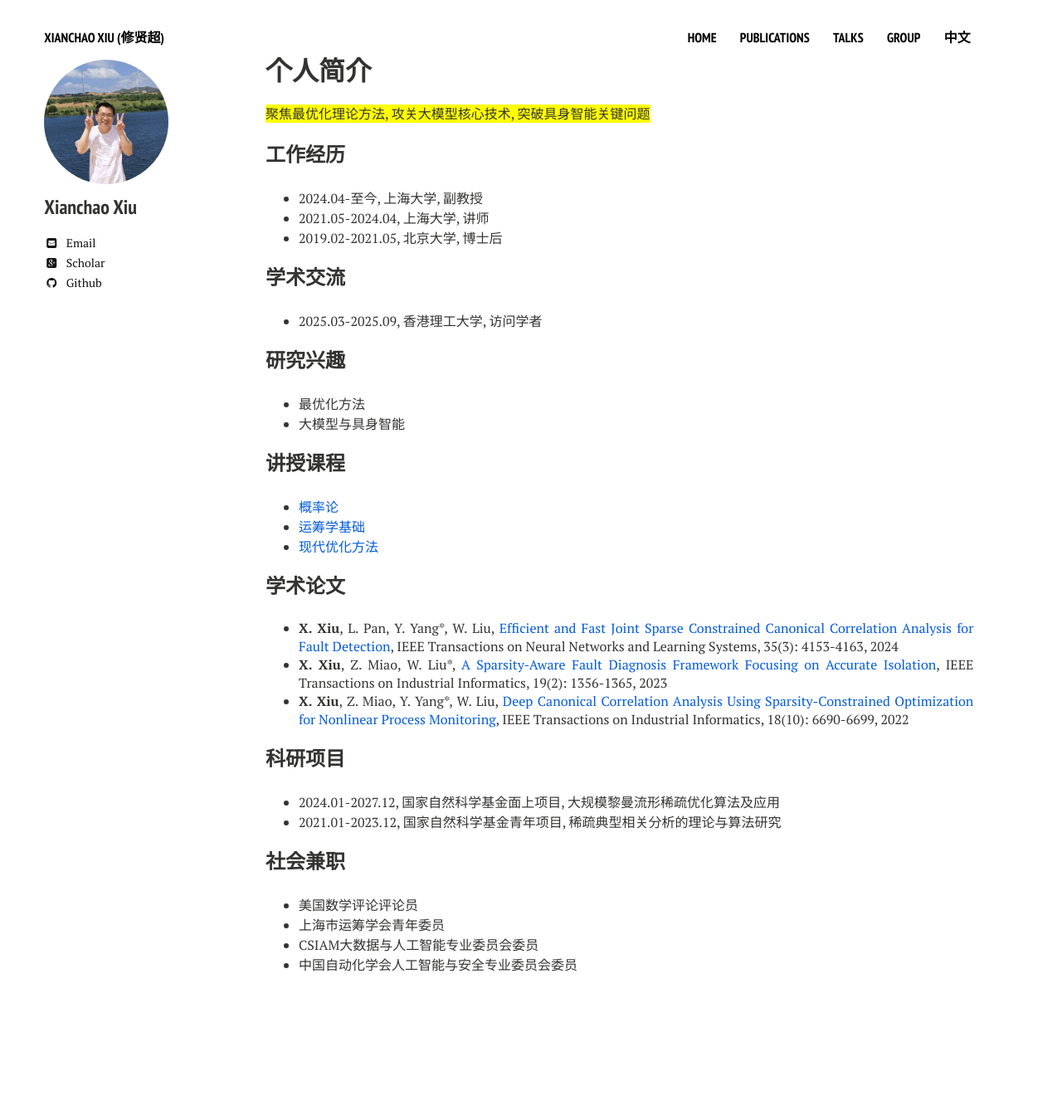
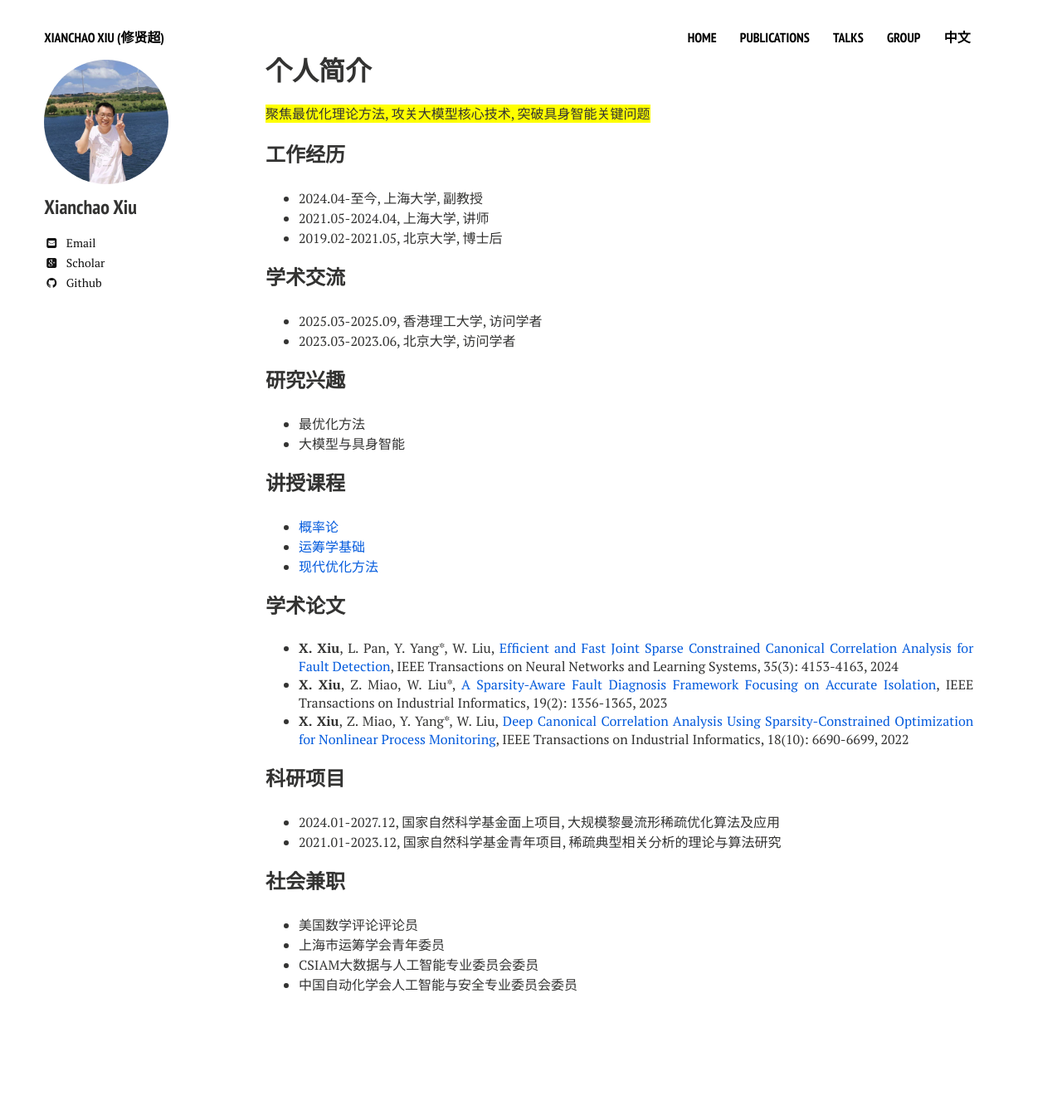
Before and after one commit to xianchaoxiu/xianchaoxiu.github.io, a Jekyll site: the page built from chinese/index.md, in a window 1280 px wide. Shown: the whole page at 83% size. Built offline with Jekyll 4.4.1, drawn with Linux system fonts in a browser that asks for light colours; nearby versions of some CDN libraries; before the commit the page ends 1314 px from its top, so only the background shows below that.

Commit message:
Update index.md

```diff
--- a/chinese/index.md
+++ b/chinese/index.md
@@ -19,7 +19,7 @@ share: false
 
 ### 学术交流
 * 2025.03-2025.09, 香港理工大学, 访问学者 <br>
-
+* 2023.03-2023.06, 北京大学, 访问学者 <br>
 
 
 ### 研究兴趣
```
